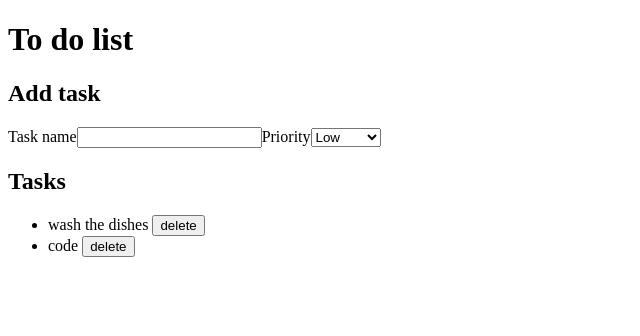
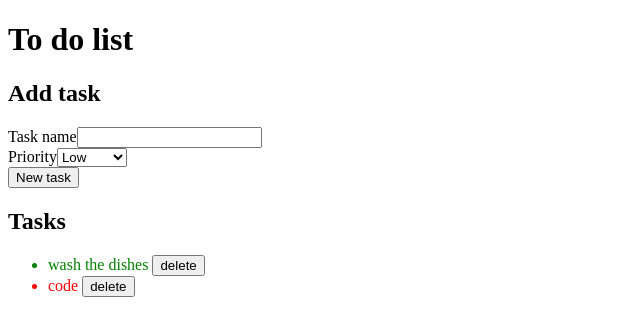
Before and after one commit to brunomisto/todo-list, a React app: page / in a window 1280 px wide. Shown: the top 336 px of the page, without its empty margins (0-640 px from the left). Built offline with nearby package versions, Linux system fonts and the light colour scheme; the HTML template or start-up script is replaced by a standard one.

Commit message:
Add priority style and split components

```diff
--- /dev/null
+++ b/src/App.css
@@ -0,0 +1,11 @@
+.low {
+  color: green;
+}
+
+.medium {
+  color: yellow;
+}
+
+.high {
+  color: red;
+}
--- a/src/App.jsx
+++ b/src/App.jsx
@@ -1,5 +1,8 @@
+import "./App.css";
 import { v4 as uuidv4 } from "uuid";
 import { useState } from "react";
+import TaskList from "./components/TaskList";
+import NewTaskForm from "./components/NewTaskForm";
 
 function App() {
   const [taskName, setTaskName] = useState("");
@@ -45,30 +48,15 @@ function App() {
   return (
     <div>
       <h1>To do list</h1>
-      <form onSubmit={handleNewTask}>
-        <h2>Add task</h2>
-        <label>
-          Task name
-          <input value={taskName} onChange={handleTaskNameChange} />
-        </label>
-        <label>
-          Priority
-          <select value={taskPriority} onChange={handleTaskPriorityChange}>
-            <option value="high">High</option>
-            <option value="medium">Medium</option>
-            <option value="low">Low</option>
-          </select>
-        </label>
-      </form>
+      <NewTaskForm
+        name={taskName}
+        priority={taskPriority}
+        onNameChange={handleTaskNameChange}
+        onNewTask={handleNewTask}
+        onPriorityChange={handleTaskPriorityChange}
+      />
       <h2>Tasks</h2>
-      <ul>
-        {tasks.map((task) => (
-          <li key={task.id}>
-            {task.name}{" "}
-            <button onClick={() => handleDeleteTask(task.id)}>delete</button>
-          </li>
-        ))}
-      </ul>
+      <TaskList tasks={tasks} onDelete={handleDeleteTask} />
     </div>
   );
 }
--- /dev/null
+++ b/src/components/NewTaskForm.jsx
@@ -0,0 +1,32 @@
+const NewTaskForm = ({
+  name,
+  priority,
+  onNewTask,
+  onNameChange,
+  onPriorityChange,
+}) => {
+  return (
+    <form onSubmit={onNewTask}>
+      <h2>Add task</h2>
+      <div>
+        <label>
+          Task name
+          <input value={name} onChange={onNameChange} />
+        </label>
+      </div>
+      <div>
+        <label>
+          Priority
+          <select value={priority} onChange={onPriorityChange}>
+            <option value="high">High</option>
+            <option value="medium">Medium</option>
+            <option value="low">Low</option>
+          </select>
+        </label>
+      </div>
+      <button type="submit">New task</button>
+    </form>
+  );
+};
+
+export default NewTaskForm;
--- /dev/null
+++ b/src/components/Task.jsx
@@ -0,0 +1,9 @@
+const Task = ({ task, onDelete }) => {
+  return (
+    <li className={task.priority}>
+      {task.name} <button onClick={onDelete}>delete</button>
+    </li>
+  );
+};
+
+export default Task;
--- /dev/null
+++ b/src/components/TaskList.jsx
@@ -0,0 +1,13 @@
+import Task from "./Task";
+
+const TaskList = ({ tasks, onDelete }) => {
+  return (
+    <ul>
+      {tasks.map((task) => (
+        <Task key={task.id} task={task} onDelete={() => onDelete(task.id)} />
+      ))}
+    </ul>
+  );
+};
+
+export default TaskList;
```
